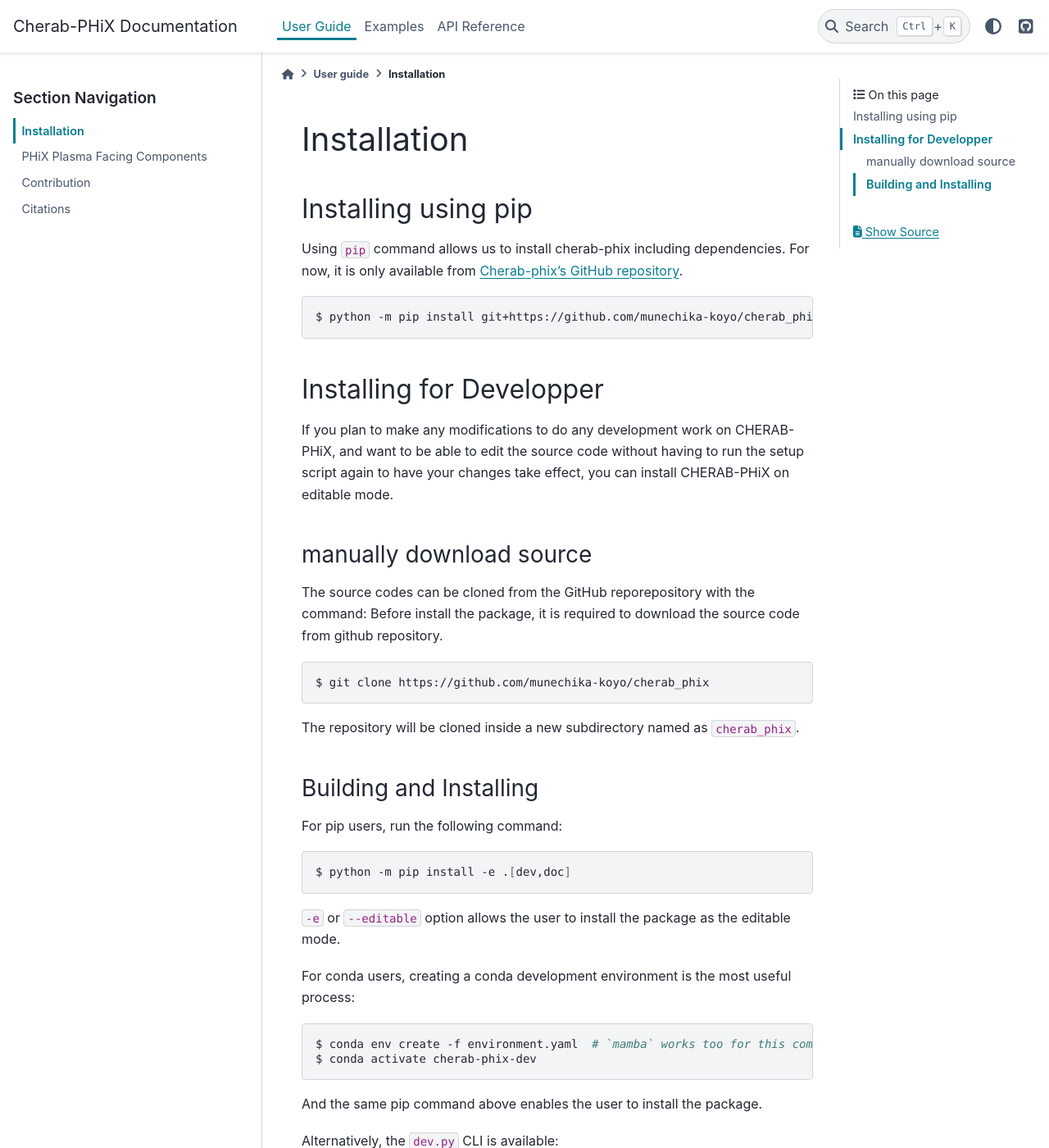
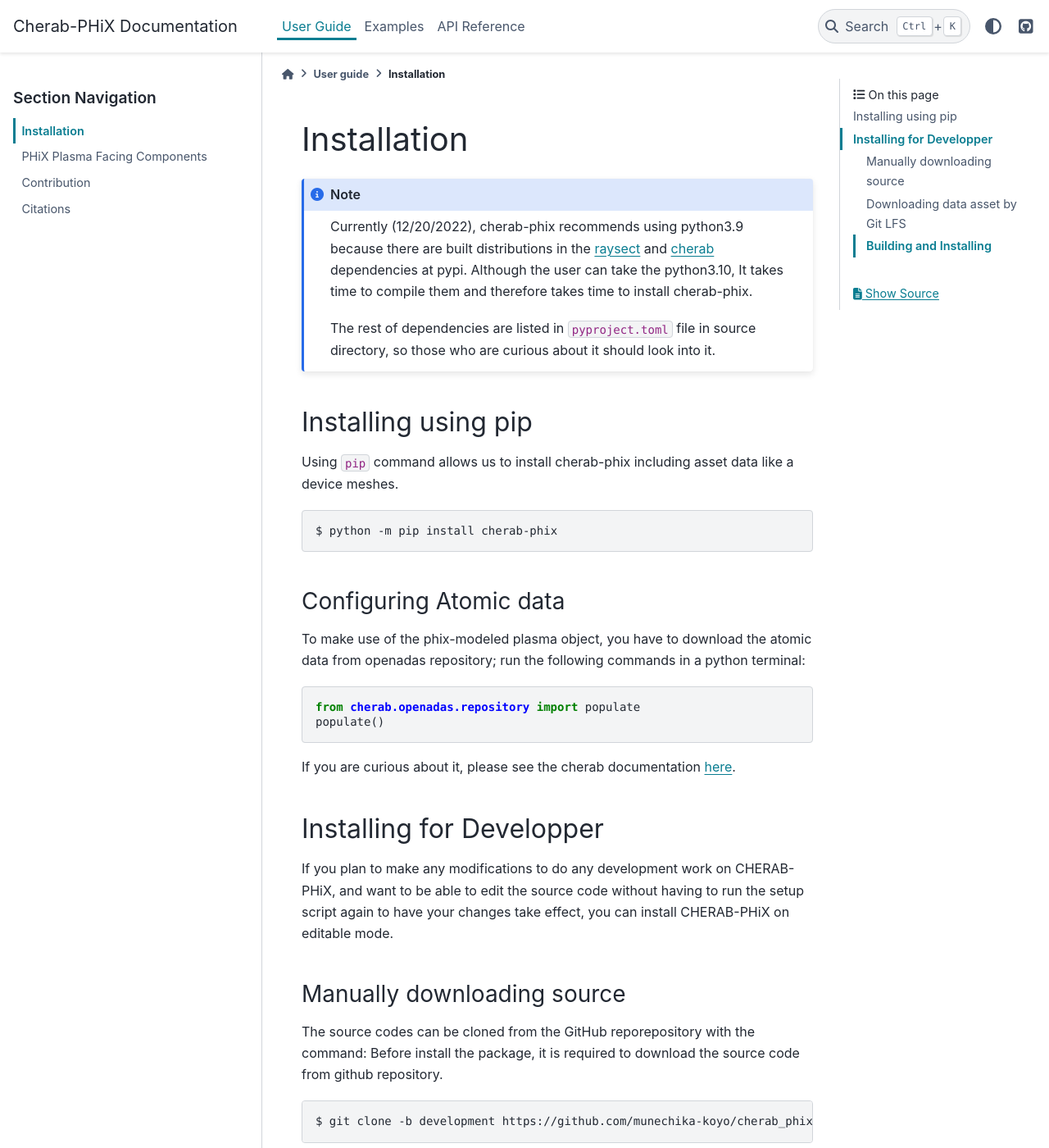
Before and after one commit to munechika-koyo/cherab_phix, a Sphinx documentation site: the page built from docs/user/installation.rst, in a window 1280 px wide and 1400 px high. Shown: the whole window at 82% size. Built offline with Sphinx 7.4.7 and the PyData theme 0.15.4, drawn with Linux system fonts in a browser that asks for light colours; the version number could not be read and is left out; some of the changed text lies outside the part shown.

Commit message:
📝 update doc and its URL

```diff
--- a/docs/user/installation.rst
+++ b/docs/user/installation.rst
@@ -6,16 +6,38 @@
 Installation
 ============
 
+.. note::
+
+    Currently (12/20/2022), cherab-phix recommends using python3.9 because there are built
+    distributions in the `raysect`_ and `cherab`_ dependencies at pypi.
+    Although the user can take the python3.10, It takes time to compile them and
+    therefore takes time to install cherab-phix.
+
+    The rest of dependencies are listed in ``pyproject.toml`` file in source directory,
+    so those who are curious about it should look into it.
+
 
 Installing using pip
 ====================
-Using ``pip`` command allows us to install cherab-phix including dependencies.
-For now, it is only available from `Cherab-phix's GitHub repository`_.
+Using ``pip`` command allows us to install cherab-phix including asset data like a device meshes.
 
 .. prompt:: bash
 
-    python -m pip install git+https://github.com/munechika-koyo/cherab_phix
+    python -m pip install cherab-phix
 
+
+Configuring Atomic data
+-----------------------
+To make use of the phix-modeled plasma object, you have to download the atomic data from openadas
+repository; run the following commands in a python terminal:
+
+.. prompt:: python >>> auto
+
+    from cherab.openadas.repository import populate
+    populate()
+
+If you are curious about it, please see the cherab documentation
+`here <https://www.cherab.info/installation_and_structure.html#configuring-atomic-data>`_.
 
 
 Installing for Developper
@@ -24,16 +46,28 @@
 and want to be able to edit the source code without having to run the setup script again
 to have your changes take effect, you can install CHERAB-PHiX on editable mode.
 
-manually download source
-------------------------
+Manually downloading source
+---------------------------
 The source codes can be cloned from the GitHub reporepository with the command:
 Before install the package, it is required to download the source code from github repository.
 
 .. prompt:: bash
 
-    git clone https://github.com/munechika-koyo/cherab_phix
+    git clone -b development https://github.com/munechika-koyo/cherab_phix
 
 The repository will be cloned inside a new subdirectory named as ``cherab_phix``.
+
+Downloading data asset by Git LFS
+---------------------------------
+Data assets like device mesh files (``.rsm``, ``.STL``) are stored at the repository
+by `Git LFS <https://git-lfs.github.com>`. After installing the Git LFS, the downloading data assets
+can be accomplished by the following commands at the source root directory:
+
+.. prompt:: bash
+
+    git lfs install
+    git lfs fetch
+
 
 Building and Installing
 -----------------------
@@ -45,7 +79,7 @@
 
 ``-e`` or ``--editable`` option allows the user to install the package as the editable mode.
 
-For conda users, creating a conda development environment is the most useful process:
+For conda users, creating a virtual environment is the most useful process:
 
 .. prompt:: bash
 
@@ -61,7 +95,7 @@
     python dev.py build
     python dev.py install
 
-These commands enable the user to compile cython codes and install it as editable mode.
+These commands enable the user to compile cython codes and install it as the editable mode.
 This interface has some options, allowing you to perform all regular development-related tasks
 (building, building docs, formatting codes, etc.).
 Here we document a few of the most commonly used options; run ``python dev.py --help`` or ``--help``
--- a/pyproject.toml
+++ b/pyproject.toml
@@ -75,8 +75,8 @@
 ]
 
 [project.urls]
-Homepage = "https://cherab-phix.netlify.app/"
-documentation = "https://cherab-phix.netlify.app/"
+Homepage = "https://cherab-phix.readthedocs.io/"
+documentation = "https://cherab-phix.readthedocs.io/"
 repository = "https://github.com/munechika-koyo/cherab_phix"
 
 [tool.black]
```
Also changed, not shown: README.md (+5 -5 lines).
